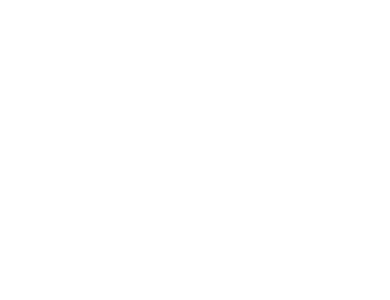
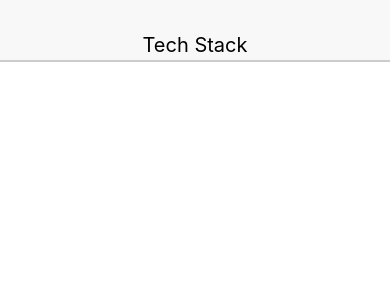
Before and after one commit to oerbas/tech_stack, a React Native app: screen / in a window 390 px wide. Shown: the top 300 px of the page. Built offline with nearby package versions, Linux system fonts and the light colour scheme.

Commit message:
added common files

```diff
--- /dev/null
+++ b/src/components/common/Button.js
@@ -0,0 +1,42 @@
+import React from 'react';
+import { Text, TouchableOpacity } from 'react-native';
+
+
+const Button = ({ onPress, children }) => {
+    const { buttonStyle, textStyle } = styles;
+
+    return (
+        <TouchableOpacity
+            onPress={onPress}
+            style={ buttonStyle }>
+
+        <Text style={ textStyle }>
+            { children }
+        </Text>
+        </TouchableOpacity>
+    );
+};
+
+const styles = {
+    textStyle: {
+        alignSelf: 'center',
+        color: '#007aff',
+        fontSize: 16,
+        fontWeight: '600',
+        paddingTop: 10,
+        paddingBottom: 10
+    },
+    buttonStyle: {
+        flex: 1,
+        alignSelf: 'stretch',
+        backgroundColor: '#fff',
+        borderRadius: 7,
+        borderWidth: 1,
+        borderColor: '#007aff',
+        marginLeft: 5,
+        marginRight: 5
+
+    }
+};
+
+export { Button };
--- /dev/null
+++ b/src/components/common/Card.js
@@ -0,0 +1,30 @@
+import React from 'react';
+import { View } from 'react-native';
+
+const Card = (props) => {
+  return(
+      <View style={styles.container}>
+          {props.children}
+      </View>
+  );
+};
+
+
+const styles = {
+  container:{
+      borderWidth: 1,
+      borderRadius: 2,
+      borderColor: '#ddd',
+      borderBottomWidth: 0,
+      shadowColor: '#000',
+      shadowOffset: { width:0, height: 2 },
+      shadowOpacity: 0.1,
+      shadowRadius: 2,
+      elevation: 1,
+      marginLeft: 5,
+      marginRight: 5,
+      marginTop: 10,
+  }
+};
+
+export { Card };
--- /dev/null
+++ b/src/components/common/CardSection.js
@@ -0,0 +1,24 @@
+import React from 'react';
+import { View } from 'react-native';
+
+const CardSection = (props) => {
+    return (
+        <View style={styles.container}>
+            {props.children}
+        </View>
+   );
+};
+
+const styles = {
+    container:{
+        borderBottomWidth: 1,
+        padding: 5,
+        backgroundColor: '#fff',
+        justifyContent: 'flex-start',
+        flexDirection: 'row',
+        borderColor: '#ddd',
+        position: 'relative'
+    }
+};
+
+export { CardSection };
--- /dev/null
+++ b/src/components/common/Header.js
@@ -0,0 +1,37 @@
+import React from 'react';
+import { Text, View } from 'react-native';
+import PropTypes from 'prop-types';
+
+const Header = (props) => {
+    const { textStyle, viewStyle } = styles;
+    return (
+        <View style={viewStyle}>
+            <Text style={textStyle}>{props.headerText}</Text>
+        </View>
+        );
+};
+
+const styles = {
+    viewStyle:{
+        backgroundColor: '#f8f8f8',
+        justifyContent: 'center',
+        alignItems: 'center',
+        height: 60,
+        paddingTop: 30,
+        shadowColor: '#000',
+        shadowOffset: { width: 0, height: 2 },
+        shadowOpacity: 0.2,
+        elevation: 2,
+        position: 'relative',
+
+    },
+  textStyle:{
+      fontSize: 20
+  }
+};
+
+Header.propTypes = {
+    headerText: PropTypes.string.isRequired,
+};
+
+export { Header };
--- /dev/null
+++ b/src/components/common/Input.js
@@ -0,0 +1,45 @@
+import React from 'react';
+import { TextInput, View, Text } from 'react-native';
+
+const Input = ({ label, value, onChangeText, placeholder, secureTextEntry }) => {
+    const { inputStyle, labelStyle, containerStyle } = styles;
+    return (
+        <View style={ containerStyle }>
+            <Text style={ labelStyle }>{ label }</Text>
+            <TextInput
+                secureTextEntry={ secureTextEntry }
+                placeholder={ placeholder }
+                autoCorrect={ false }
+                style={ inputStyle }
+                value={ value }
+                onChangeText={ onChangeText }
+            />
+        </View>
+    )
+};
+
+
+const styles = {
+    inputStyle: {
+        color: '#000',
+        paddingRight: 5,
+        paddingLeft: 5,
+        fontSize: 18,
+        lineHeight: 23,
+        flex: 2
+    },
+    labelStyle: {
+        fontSize: 18,
+        paddingLeft: 20,
+        flex: 1
+    },
+    containerStyle: {
+        height: 40,
+        flex: 1,
+        flexDirection: 'row',
+        alignItems: 'center'
+    }
+
+};
+
+export { Input };
--- /dev/null
+++ b/src/components/common/Spinner.js
@@ -0,0 +1,21 @@
+import React from 'react';
+import { View, ActivityIndicator } from 'react-native';
+
+
+const Spinner = ({ size }) =>{
+   return (
+        <View style={styles.spinnerStyle}>
+            <ActivityIndicator size={ size || 'large' } />
+        </View>
+   );
+};
+
+const styles = {
+    spinnerStyle: {
+        flex: 1,
+        justifyContent: 'center',
+        alignItems: 'center'
+    }
+};
+
+export { Spinner };
--- /dev/null
+++ b/src/components/common/index.js
@@ -0,0 +1,6 @@
+export * from './Button';
+export * from './Card';
+export * from './CardSection';
+export * from './Header';
+export * from './Input';
+export * from './Spinner';
--- a/src/index.js
+++ b/src/index.js
@@ -1,14 +1,16 @@
 import React, { Component } from 'react';
-import { View, Text } from 'react-native';
+import { View } from 'react-native';
 import { Provider } from 'react-redux';
 import { createStore } from "redux";
 import reducers from './reducers';
+import { Header } from "./components/common";
 
 class Index extends Component {
     render() {
         return (
             <Provider store={createStore(reducers)}>
                 <View>
+                    <Header headerText="Tech Stack"/>
                 </View>
             </Provider>
         )
```
